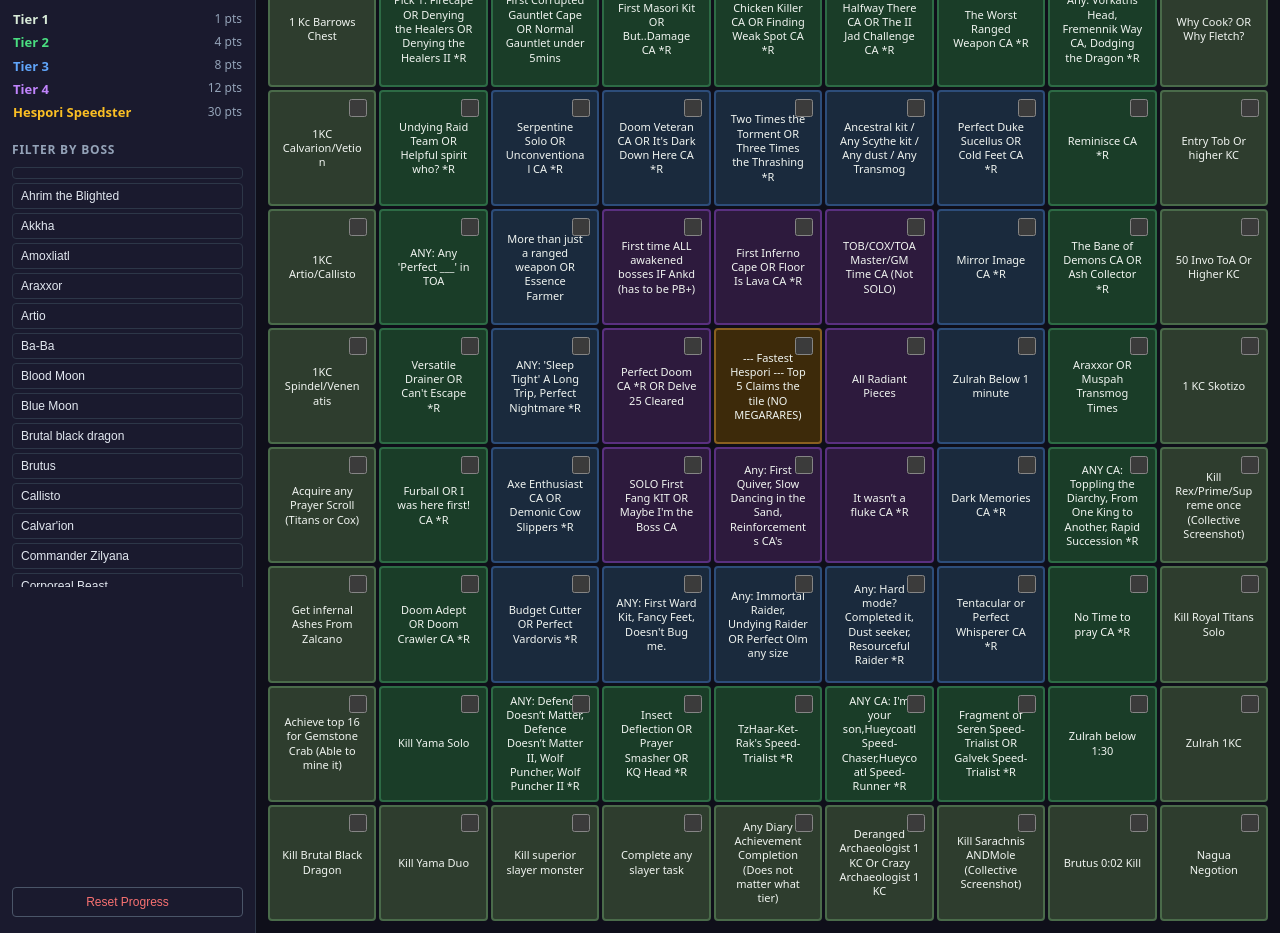
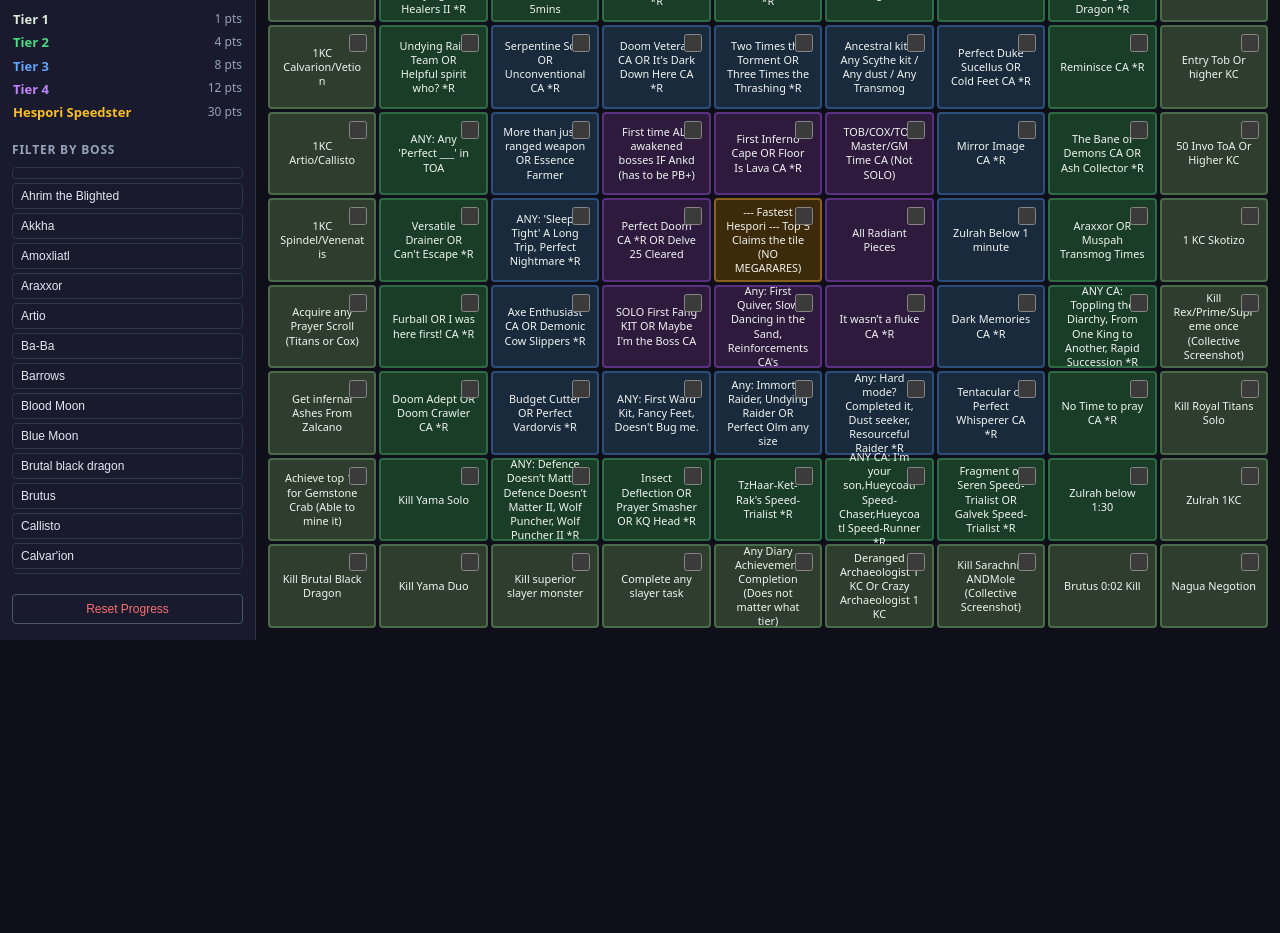
Before and after one commit to ppalumbo17/osrs-bingo-march-2026, a React (Vite) app: page / in a window 1280 px wide. Shown: the part 160-1093 px from the top of the page. After the commit the page ends 800 px from the top, so only its background shows below. Built offline with nearby package versions, Linux system fonts and the light colour scheme.

Commit message:
Updates to bingo data

```diff
--- a/src/data/bingoData.json
+++ b/src/data/bingoData.json
@@ -76,12 +76,14 @@
     "RelatedBosses": [
       "Blood Moon",
       "Blue Moon",
-      "Eclipse Moon"
+      "Eclipse Moon",
+      "Moons of Peril"
     ],
     "RelatedBossesLinks": [
       "https://oldschool.runescape.wiki/w/Blood_Moon",
       "https://oldschool.runescape.wiki/w/Blue_Moon",
-      "https://oldschool.runescape.wiki/w/Eclipse_Moon"
+      "https://oldschool.runescape.wiki/w/Eclipse_Moon",
+      "https://oldschool.runescape.wiki/w/Moons_of_Peril"
     ],
     "CellContent": "1 KC Lunar Chest",
     "CellLinks": [
@@ -98,7 +100,8 @@
       "Guthan the Infested",
       "Karil the Tainted",
       "Torag the Corrupted",
-      "Verac the Defiled"
+      "Verac the Defiled",
+      "Barrows"
     ],
     "RelatedBossesLinks": [
       "https://oldschool.runescape.wiki/w/Ahrim_the_Blighted",
@@ -106,7 +109,8 @@
       "https://oldschool.runescape.wiki/w/Guthan_the_Infested",
       "https://oldschool.runescape.wiki/w/Karil_the_Tainted",
       "https://oldschool.runescape.wiki/w/Torag_the_Corrupted",
-      "https://oldschool.runescape.wiki/w/Verac_the_Defiled"
+      "https://oldschool.runescape.wiki/w/Verac_the_Defiled",
+      "https://oldschool.runescape.wiki/w/Barrows"
     ],
     "CellContent": "Faithless Crypt Run CA",
     "CellLinks": [
@@ -119,11 +123,13 @@
     "YCell": 0,
     "RelatedBosses": [
       "General Graardor",
-      "K'ril Tsutsaroth"
+      "K'ril Tsutsaroth",
+      "God Wars Dungeon"
     ],
     "RelatedBossesLinks": [
       "https://oldschool.runescape.wiki/w/General_Graardor",
-      "https://oldschool.runescape.wiki/w/K%27ril_Tsutsaroth"
+      "https://oldschool.runescape.wiki/w/K%27ril_Tsutsaroth",
+      "https://oldschool.runescape.wiki/w/God_Wars_Dungeon"
     ],
     "CellContent": "1 KC Bandos AND 1 KC K'ril Tsutsaroth (Collective Screenshot)",
     "CellLinks": [
@@ -137,11 +143,13 @@
     "YCell": 0,
     "RelatedBosses": [
       "Commander Zilyana",
-      "Kree'arra"
+      "Kree'arra",
+      "God Wars Dungeon"
     ],
     "RelatedBossesLinks": [
       "https://oldschool.runescape.wiki/w/Commander_Zilyana",
-      "https://oldschool.runescape.wiki/w/Kree%27arra"
+      "https://oldschool.runescape.wiki/w/Kree%27arra",
+      "https://oldschool.runescape.wiki/w/God_Wars_Dungeon"
     ],
     "CellContent": "1 KC Zilyana AND 1KC Kree'ara (Collective Screenshot)",
     "CellLinks": [
@@ -159,7 +167,8 @@
       "Guthan the Infested",
       "Karil the Tainted",
       "Torag the Corrupted",
-      "Verac the Defiled"
+      "Verac the Defiled",
+      "Barrows"
     ],
     "RelatedBossesLinks": [
       "https://oldschool.runescape.wiki/w/Ahrim_the_Blighted",
@@ -167,7 +176,8 @@
       "https://oldschool.runescape.wiki/w/Guthan_the_Infested",
       "https://oldschool.runescape.wiki/w/Karil_the_Tainted",
       "https://oldschool.runescape.wiki/w/Torag_the_Corrupted",
-      "https://oldschool.runescape.wiki/w/Verac_the_Defiled"
+      "https://oldschool.runescape.wiki/w/Verac_the_Defiled",
+      "https://oldschool.runescape.wiki/w/Barrows"
     ],
     "CellContent": "1 Kc Barrows Chest",
     "CellLinks": [
@@ -179,10 +189,12 @@
     "XCell": 1,
     "YCell": 1,
     "RelatedBosses": [
-      "TzTok-Jad"
+      "TzTok-Jad",
+      "TzHaar Fight Cave"
     ],
     "RelatedBossesLinks": [
-      "https://oldschool.runescape.wiki/w/TzTok-Jad"
+      "https://oldschool.runescape.wiki/w/TzTok-Jad",
+      "https://oldschool.runescape.wiki/w/TzHaar_Fight_Cave"
     ],
     "CellContent": "Pick 1: Firecape OR Denying the Healers OR Denying the Healers II *R",
     "CellLinks": [
@@ -196,10 +208,12 @@
     "XCell": 2,
     "YCell": 1,
     "RelatedBosses": [
-      "Crystalline Hunllef"
+      "Crystalline Hunllef",
+      "The Gauntlet"
     ],
     "RelatedBossesLinks": [
-      "https://oldschool.runescape.wiki/w/Crystalline_Hunllef"
+      "https://oldschool.runescape.wiki/w/Crystalline_Hunllef",
+      "https://oldschool.runescape.wiki/w/The_Gauntlet"
     ],
     "CellContent": "First Corrupted Gauntlet Cape OR Normal Gauntlet under 5mins",
     "CellLinks": [
@@ -245,11 +259,13 @@
     "YCell": 1,
     "RelatedBosses": [
       "JalTok-Jad",
-      "TzKal-Zuk"
+      "TzKal-Zuk",
+      "Inferno"
     ],
     "RelatedBossesLinks": [
       "https://oldschool.runescape.wiki/w/JalTok-Jad",
-      "https://oldschool.runescape.wiki/w/TzKal-Zuk"
+      "https://oldschool.runescape.wiki/w/TzKal-Zuk",
+      "https://oldschool.runescape.wiki/w/Inferno"
     ],
     "CellContent": "Halfway There CA OR The II Jad Challenge CA *R",
     "CellLinks": [
@@ -262,10 +278,12 @@
     "XCell": 6,
     "YCell": 1,
     "RelatedBosses": [
-      "Tormented Demon"
+      "Kree'arra",
+      "God Wars Dungeon"
     ],
     "RelatedBossesLinks": [
-      "https://oldschool.runescape.wiki/w/Tormented_Demon"
+      "https://oldschool.runescape.wiki/w/Kree%27arra",
+      "https://oldschool.runescape.wiki/w/God_Wars_Dungeon"
     ],
     "CellContent": "The Worst Ranged Weapon CA *R",
     "CellLinks": [
@@ -313,11 +331,13 @@
     "YCell": 2,
     "RelatedBosses": [
       "Calvar'ion",
-      "Vet'ion"
+      "Vet'ion",
+      "Wilderness Bosses"
     ],
     "RelatedBossesLinks": [
       "https://oldschool.runescape.wiki/w/Calvar%27ion",
-      "https://oldschool.runescape.wiki/w/Vet%27ion"
+      "https://oldschool.runescape.wiki/w/Vet%27ion",
+      "https://oldschool.runescape.wiki/w/Wilderness_bosses"
     ],
     "CellContent": "1KC Calvarion/Vetion",
     "CellLinks": [
@@ -334,14 +354,16 @@
       "Ba-Ba",
       "Kephri",
       "Zebak",
-      "The Wardens"
+      "The Wardens",
+      "Tombs of Amascut"
     ],
     "RelatedBossesLinks": [
       "https://oldschool.runescape.wiki/w/Akkha",
       "https://oldschool.runescape.wiki/w/Ba-Ba",
       "https://oldschool.runescape.wiki/w/Kephri",
       "https://oldschool.runescape.wiki/w/Zebak",
-      "https://oldschool.runescape.wiki/w/The_Wardens"
+      "https://oldschool.runescape.wiki/w/The_Wardens",
+      "https://oldschool.runescape.wiki/w/Tombs_of_Amascut"
     ],
     "CellContent": "Undying Raid Team OR Helpful spirit who? *R",
     "CellLinks": [
@@ -355,11 +377,13 @@
     "YCell": 2,
     "RelatedBosses": [
       "Zulrah",
-      "The Leviathan"
+      "The Leviathan",
+      "Desert Treasure II"
     ],
     "RelatedBossesLinks": [
       "https://oldschool.runescape.wiki/w/Zulrah",
-      "https://oldschool.runescape.wiki/w/The_Leviathan"
+      "https://oldschool.runescape.wiki/w/The_Leviathan",
+      "https://oldschool.runescape.wiki/w/Desert_Treasure_II_-_The_Fallen_Empire"
     ],
     "CellContent": "Serpentine Solo OR Unconventional CA *R",
     "CellLinks": [
@@ -408,12 +432,18 @@
     "RelatedBosses": [
       "Great Olm",
       "Verzik Vitur",
-      "The Wardens"
+      "The Wardens",
+      "Chambers of Xeric",
+      "Theatre of Blood",
+      "Tombs of Amascut"
     ],
     "RelatedBossesLinks": [
       "https://oldschool.runescape.wiki/w/Great_Olm",
       "https://oldschool.runescape.wiki/w/Verzik_Vitur",
-      "https://oldschool.runescape.wiki/w/The_Wardens"
+      "https://oldschool.runescape.wiki/w/The_Wardens",
+      "https://oldschool.runescape.wiki/w/Chambers_of_Xeric",
+      "https://oldschool.runescape.wiki/w/Theatre_of_Blood",
+      "https://oldschool.runescape.wiki/w/Tombs_of_Amascut"
     ],
     "CellContent": "Ancestral kit / Any Scythe kit / Any dust / Any Transmog",
     "CellLinks": [
@@ -431,10 +461,12 @@
     "XCell": 6,
     "YCell": 2,
     "RelatedBosses": [
-      "Duke Sucellus"
+      "Duke Sucellus",
+      "Desert Treasure II"
     ],
     "RelatedBossesLinks": [
-      "https://oldschool.runescape.wiki/w/Duke_Sucellus"
+      "https://oldschool.runescape.wiki/w/Duke_Sucellus",
+      "https://oldschool.runescape.wiki/w/Desert_Treasure_II_-_The_Fallen_Empire"
     ],
     "CellContent": "Perfect Duke Sucellus OR Cold Feet CA *R",
     "CellLinks": [
@@ -447,10 +479,12 @@
     "XCell": 7,
     "YCell": 2,
     "RelatedBosses": [
-      "Commander Zilyana"
+      "Commander Zilyana",
+      "God Wars Dungeon"
     ],
     "RelatedBossesLinks": [
-      "https://oldschool.runescape.wiki/w/Commander_Zilyana"
+      "https://oldschool.runescape.wiki/w/Commander_Zilyana",
+      "https://oldschool.runescape.wiki/w/God_Wars_Dungeon"
     ],
     "CellContent": "Reminisce CA *R",
     "CellLinks": [
@@ -478,11 +512,13 @@
     "YCell": 3,
     "RelatedBosses": [
       "Artio",
-      "Callisto"
+      "Callisto",
+      "Wilderness Bosses"
     ],
     "RelatedBossesLinks": [
       "https://oldschool.runescape.wiki/w/Artio",
-      "https://oldschool.runescape.wiki/w/Callisto"
+      "https://oldschool.runescape.wiki/w/Callisto",
+      "https://oldschool.runescape.wiki/w/Wilderness_bosses"
     ],
     "CellContent": "1KC Artio/Callisto",
     "CellLinks": [
@@ -499,14 +535,16 @@
       "Ba-Ba",
       "Kephri",
       "Zebak",
-      "The Wardens"
+      "The Wardens",
+      "Tombs of Amascut"
     ],
     "RelatedBossesLinks": [
       "https://oldschool.runescape.wiki/w/Akkha",
       "https://oldschool.runescape.wiki/w/Ba-Ba",
       "https://oldschool.runescape.wiki/w/Kephri",
       "https://oldschool.runescape.wiki/w/Zebak",
-      "https://oldschool.runescape.wiki/w/Tumeken%27s_Warden"
+      "https://oldschool.runescape.wiki/w/Tumeken%27s_Warden",
+      "https://oldschool.runescape.wiki/w/Tombs_of_Amascut"
     ],
     "CellContent": "ANY: Any 'Perfect ___' in TOA",
     "CellLinks": [
@@ -543,13 +581,15 @@
       "Duke Sucellus",
       "The Leviathan",
       "The Whisperer",
-      "Vardorvis"
+      "Vardorvis",
+      "Desert Treasure II"
     ],
     "RelatedBossesLinks": [
       "https://oldschool.runescape.wiki/w/Duke_Sucellus",
       "https://oldschool.runescape.wiki/w/The_Leviathan",
       "https://oldschool.runescape.wiki/w/The_Whisperer",
-      "https://oldschool.runescape.wiki/w/Vardorvis"
+      "https://oldschool.runescape.wiki/w/Vardorvis",
+      "https://oldschool.runescape.wiki/w/Desert_Treasure_II_-_The_Fallen_Empire"
     ],
     "CellContent": "First time ALL awakened bosses IF Ankd (has to be PB+)",
     "CellLinks": [
@@ -561,10 +601,12 @@
     "XCell": 4,
     "YCell": 3,
     "RelatedBosses": [
-      "TzKal-Zuk"
+      "TzKal-Zuk",
+      "Inferno"
     ],
     "RelatedBossesLinks": [
-      "https://oldschool.runescape.wiki/w/TzKal-Zuk"
+      "https://oldschool.runescape.wiki/w/TzKal-Zuk",
+      "https://oldschool.runescape.wiki/w/Inferno"
     ],
     "CellContent": "First Inferno Cape OR Floor Is Lava CA *R",
     "CellLinks": [
@@ -579,12 +621,18 @@
     "RelatedBosses": [
       "Verzik Vitur",
       "Great Olm",
-      "The Wardens"
+      "The Wardens",
+      "Theatre of Blood",
+      "Chambers of Xeric",
+      "Tombs of Amascut"
     ],
     "RelatedBossesLinks": [
       "https://oldschool.runescape.wiki/w/Verzik_Vitur",
       "https://oldschool.runescape.wiki/w/Great_Olm",
-      "https://oldschool.runescape.wiki/w/Tumeken%27s_Warden"
+      "https://oldschool.runescape.wiki/w/Tumeken%27s_Warden",
+      "https://oldschool.runescape.wiki/w/Theatre_of_Blood",
+      "https://oldschool.runescape.wiki/w/Chambers_of_Xeric",
+      "https://oldschool.runescape.wiki/w/Tombs_of_Amascut"
     ],
     "CellContent": "TOB/COX/TOA Master/GM Time CA (Not SOLO)",
     "CellLinks": [
@@ -598,10 +646,12 @@
     "XCell": 6,
     "YCell": 3,
     "RelatedBosses": [
-      "Duke Sucellus"
+      "Duke Sucellus",
+      "Desert Treasure II"
     ],
     "RelatedBossesLinks": [
-      "https://oldschool.runescape.wiki/w/Duke_Sucellus"
+      "https://oldschool.runescape.wiki/w/Duke_Sucellus",
+      "https://oldschool.runescape.wiki/w/Desert_Treasure_II_-_The_Fallen_Empire"
     ],
     "CellContent": "Mirror Image CA *R",
     "CellLinks": [
@@ -631,10 +681,12 @@
     "XCell": 8,
     "YCell": 3,
     "RelatedBosses": [
-      "The Wardens"
+      "The Wardens",
+      "Tombs of Amascut"
     ],
     "RelatedBossesLinks": [
-      "https://oldschool.runescape.wiki/w/The_Wardens"
+      "https://oldschool.runescape.wiki/w/The_Wardens",
+      "https://oldschool.runescape.wiki/w/Tombs_of_Amascut"
     ],
     "CellContent": "50 Invo ToA Or Higher KC",
     "CellLinks": [
@@ -647,11 +699,13 @@
     "YCell": 4,
     "RelatedBosses": [
       "Spindel",
-      "Venenatis"
+      "Venenatis",
+      "Wilderness Bosses"
     ],
     "RelatedBossesLinks": [
       "https://oldschool.runescape.wiki/w/Spindel",
-      "https://oldschool.runescape.wiki/w/Venenatis"
+      "https://oldschool.runescape.wiki/w/Venenatis",
+      "https://oldschool.runescape.wiki/w/Wilderness_bosses"
     ],
     "CellContent": "1KC Spindel/Venenatis",
     "CellLinks": [
@@ -794,11 +848,13 @@
     "YCell": 5,
     "RelatedBosses": [
       "Royal Titans",
-      "Great Olm"
+      "Great Olm",
+      "Chambers of Xeric"
     ],
     "RelatedBossesLinks": [
       "https://oldschool.runescape.wiki/w/Royal_Titans",
-      "https://oldschool.runescape.wiki/w/Great_Olm"
+      "https://oldschool.runescape.wiki/w/Great_Olm",
+      "https://oldschool.runescape.wiki/w/Chambers_of_Xeric"
     ],
     "CellContent": "Acquire any Prayer Scroll (Titans or Cox)",
     "CellLinks": [
@@ -813,10 +869,12 @@
     "XCell": 1,
     "YCell": 5,
     "RelatedBosses": [
-      "Sol Heredit"
+      "Sol Heredit",
+      "Fortis Colosseum"
     ],
     "RelatedBossesLinks": [
-      "https://oldschool.runescape.wiki/w/Sol_Heredit"
+      "https://oldschool.runescape.wiki/w/Sol_Heredit",
+      "https://oldschool.runescape.wiki/w/Fortis_Colosseum"
     ],
     "CellContent": "Furball OR I was here first! CA *R",
     "CellLinks": [
@@ -830,11 +888,13 @@
     "YCell": 5,
     "RelatedBosses": [
       "Vardorvis",
-      "Brutus"
+      "Brutus",
+      "Desert Treasure II"
     ],
     "RelatedBossesLinks": [
       "https://oldschool.runescape.wiki/w/Vardorvis",
-      "https://oldschool.runescape.wiki/w/Brutus"
+      "https://oldschool.runescape.wiki/w/Brutus",
+      "https://oldschool.runescape.wiki/w/Desert_Treasure_II_-_The_Fallen_Empire"
     ],
     "CellContent": "Axe Enthusiast CA OR Demonic Cow Slippers *R",
     "CellLinks": [
@@ -847,10 +907,12 @@
     "XCell": 3,
     "YCell": 5,
     "RelatedBosses": [
-      "The Wardens"
+      "The Wardens",
+      "Tombs of Amascut"
     ],
     "RelatedBossesLinks": [
-      "https://oldschool.runescape.wiki/w/The_Wardens"
+      "https://oldschool.runescape.wiki/w/The_Wardens",
+      "https://oldschool.runescape.wiki/w/Tombs_of_Amascut"
     ],
     "CellContent": "SOLO First Fang KIT OR Maybe I'm the Boss CA",
     "CellLinks": [
@@ -863,10 +925,12 @@
     "XCell": 4,
     "YCell": 5,
     "RelatedBosses": [
-      "Sol Heredit"
+      "Sol Heredit",
+      "Fortis Colosseum"
     ],
     "RelatedBossesLinks": [
-      "https://oldschool.runescape.wiki/w/Sol_Heredit"
+      "https://oldschool.runescape.wiki/w/Sol_Heredit",
+      "https://oldschool.runescape.wiki/w/Fortis_Colosseum"
     ],
     "CellContent": "Any: First Quiver, Slow Dancing in the Sand, Reinforcements CA's",
     "CellLinks": [
@@ -881,11 +945,13 @@
     "YCell": 5,
     "RelatedBosses": [
       "JalTok-Jad",
-      "TzKal-Zuk"
+      "TzKal-Zuk",
+      "Inferno"
     ],
     "RelatedBossesLinks": [
       "https://oldschool.runescape.wiki/w/JalTok-Jad",
-      "https://oldschool.runescape.wiki/w/TzKal-Zuk"
+      "https://oldschool.runescape.wiki/w/TzKal-Zuk",
+      "https://oldschool.runescape.wiki/w/Inferno"
     ],
     "CellContent": "It wasn’t a fluke CA *R",
     "CellLinks": [
@@ -897,10 +963,12 @@
     "XCell": 6,
     "YCell": 5,
     "RelatedBosses": [
-      "The Whisperer"
+      "The Whisperer",
+      "Desert Treasure II"
     ],
     "RelatedBossesLinks": [
-      "https://oldschool.runescape.wiki/w/The_Whisperer"
+      "https://oldschool.runescape.wiki/w/The_Whisperer",
+      "https://oldschool.runescape.wiki/w/Desert_Treasure_II_-_The_Fallen_Empire"
     ],
     "CellContent": "Dark Memories CA *R",
     "CellLinks": [
@@ -914,12 +982,14 @@
     "RelatedBosses": [
       "Dagannoth Prime",
       "Dagannoth Rex",
-      "Dagannoth Supreme"
+      "Dagannoth Supreme",
+      "Dagannoth Kings"
     ],
     "RelatedBossesLinks": [
       "https://oldschool.runescape.wiki/w/Dagannoth_Prime",
       "https://oldschool.runescape.wiki/w/Dagannoth_Rex",
-      "https://oldschool.runescape.wiki/w/Dagannoth_Supreme"
+      "https://oldschool.runescape.wiki/w/Dagannoth_Supreme",
+      "https://oldschool.runescape.wiki/w/Dagannoth_Kings"
     ],
     "CellContent": "ANY CA: Toppling the Diarchy, From One King to Another, Rapid Succession *R",
     "CellLinks": [
@@ -935,12 +1005,14 @@
     "RelatedBosses": [
       "Dagannoth Prime",
       "Dagannoth Rex",
-      "Dagannoth Supreme"
+      "Dagannoth Supreme",
+      "Dagannoth Kings"
     ],
     "RelatedBossesLinks": [
       "https://oldschool.runescape.wiki/w/Dagannoth_Prime",
       "https://oldschool.runescape.wiki/w/Dagannoth_Rex",
-      "https://oldschool.runescape.wiki/w/Dagannoth_Supreme"
+      "https://oldschool.runescape.wiki/w/Dagannoth_Supreme",
+      "https://oldschool.runescape.wiki/w/Dagannoth_Kings"
     ],
     "CellContent": "Kill Rex/Prime/Supreme once (Collective Screenshot)",
     "CellLinks": [
@@ -986,10 +1058,12 @@
     "XCell": 2,
     "YCell": 6,
     "RelatedBosses": [
-      "Vardorvis"
+      "Vardorvis",
+      "Desert Treasure II"
     ],
     "RelatedBossesLinks": [
-      "https://oldschool.runescape.wiki/w/Vardorvis"
+      "https://oldschool.runescape.wiki/w/Vardorvis",
+      "https://oldschool.runescape.wiki/w/Desert_Treasure_II_-_The_Fallen_Empire"
     ],
     "CellContent": "Budget Cutter OR Perfect Vardorvis *R",
     "CellLinks": [
@@ -1021,10 +1095,12 @@
     "XCell": 4,
     "YCell": 6,
     "RelatedBosses": [
-      "Great Olm"
+      "Great Olm",
+      "Chambers of Xeric"
     ],
     "RelatedBossesLinks": [
-      "https://oldschool.runescape.wiki/w/Great_Olm"
+      "https://oldschool.runescape.wiki/w/Great_Olm",
+      "https://oldschool.runescape.wiki/w/Chambers_of_Xeric"
     ],
     "CellContent": "Any: Immortal Raider, Undying Raider OR Perfect Olm any size",
     "CellLinks": [
@@ -1039,11 +1115,15 @@
     "YCell": 6,
     "RelatedBosses": [
       "Great Olm",
-      "Verzik Vitur"
+      "Verzik Vitur",
+      "Chambers of Xeric",
+      "Theatre of Blood"
     ],
     "RelatedBossesLinks": [
       "https://oldschool.runescape.wiki/w/Great_Olm",
-      "https://oldschool.runescape.wiki/w/Verzik_Vitur"
+      "https://oldschool.runescape.wiki/w/Verzik_Vitur",
+      "https://oldschool.runescape.wiki/w/Chambers_of_Xeric",
+      "https://oldschool.runescape.wiki/w/Theatre_of_Blood"
     ],
     "CellContent": "Any: Hard mode? Completed it, Dust seeker, Resourceful Raider *R",
     "CellLinks": [
@@ -1057,10 +1137,12 @@
     "XCell": 6,
     "YCell": 6,
     "RelatedBosses": [
-      "The Whisperer"
+      "The Whisperer",
+      "Desert Treasure II"
     ],
     "RelatedBossesLinks": [
-      "https://oldschool.runescape.wiki/w/The_Whisperer"
+      "https://oldschool.runescape.wiki/w/The_Whisperer",
+      "https://oldschool.runescape.wiki/w/Desert_Treasure_II_-_The_Fallen_Empire"
     ],
     "CellContent": "Tentacular or Perfect Whisperer CA *R",
     "CellLinks": [
@@ -1133,12 +1215,10 @@
     "XCell": 2,
     "YCell": 7,
     "RelatedBosses": [
-      "The Wardens",
-      "Commander Zilyana"
+      "The Gauntlet"
     ],
     "RelatedBossesLinks": [
-      "https://oldschool.runescape.wiki/w/The_Wardens",
-      "https://oldschool.runescape.wiki/w/Commander_Zilyana"
+      "https://oldschool.runescape.wiki/w/The_Gauntlet"
     ],
     "CellContent": "ANY: Defence Doesn’t Matter, Defence Doesn’t Matter II, Wolf Puncher, Wolf Puncher II *R",
     "CellLinks": [
@@ -1170,10 +1250,12 @@
     "XCell": 4,
     "YCell": 7,
     "RelatedBosses": [
-      "TzKal-Zuk"
+      "TzKal-Zuk",
+      "Inferno"
     ],
     "RelatedBossesLinks": [
-      "https://oldschool.runescape.wiki/w/TzKal-Zuk"
+      "https://oldschool.runescape.wiki/w/TzKal-Zuk",
+      "https://oldschool.runescape.wiki/w/Inferno"
     ],
     "CellContent": "TzHaar-Ket-Rak's Speed-Trialist *R",
     "CellLinks": [
--- a/src/index.css
+++ b/src/index.css
@@ -37,18 +37,34 @@
 
 /* ── Reset ── */
 *, *::before, *::after { box-sizing: border-box; }
-body { margin: 0; background: var(--page-bg); color: var(--tile-text); }
+
+html, body {
+  height: 100%;
+  margin: 0;
+  overflow: hidden;
+}
+
+body {
+  background: var(--page-bg);
+  color: var(--tile-text);
+}
+
+#root {
+  height: 100%;
+}
 
 /* ── Layout ── */
 .app-layout {
   display: flex;
-  min-height: 100svh;
+  height: 100vh;
+  overflow: hidden;
 }
 
 /* ── Sidebar ── */
 .sidebar {
   width: 20%;
   min-width: 200px;
+  height: 100vh;
   background: var(--sidebar-bg);
   border-right: 1px solid var(--sidebar-border);
   padding: 16px 12px;
@@ -128,7 +144,8 @@ body { margin: 0; background: var(--page-bg); color: var(--tile-text); }
   flex-direction: column;
   gap: 4px;
   overflow-y: auto;
-  max-height: 420px;
+  flex: 1;
+  min-height: 0;
 }
 
 .boss-btn {
@@ -171,13 +188,13 @@ body { margin: 0; background: var(--page-bg); color: var(--tile-text); }
   grid-template-rows: repeat(9, 1fr);
   gap: 3px;
   padding: 12px;
-  align-content: start;
+  overflow: hidden;
 }
 
 /* ── Board tile ── */
 .board-tile {
   position: relative;
-  min-height: 80px;
+  min-height: 0;
   padding: 6px;
   border-radius: 4px;
   border: 2px solid transparent;
@@ -201,12 +218,12 @@ body { margin: 0; background: var(--page-bg); color: var(--tile-text); }
 
 /* Tile text */
 .tile-content {
-  font-size: 11px;
+  font-size: clamp(8px, 0.85vw, 12px);
   line-height: 1.3;
   color: var(--tile-text);
   word-break: break-word;
   text-align: center;
-  padding: 0 6px;
+  padding: 0 4px;
 }
 
 /* Completed state */
@@ -423,8 +440,7 @@ body { margin: 0; background: var(--page-bg); color: var(--tile-text); }
 /* ── Responsive ── */
 @media (max-width: 768px) {
   .app-layout { flex-direction: column; }
-  .sidebar { width: 100%; max-height: 260px; }
-  .board { grid-template-columns: repeat(9, minmax(0, 1fr)); padding: 6px; gap: 2px; }
-  .board-tile { min-height: 50px; }
-  .tile-content { font-size: 9px; }
+  .sidebar { width: 100%; height: auto; max-height: 35vh; }
+  .board { padding: 4px; gap: 2px; }
+  .tile-content { font-size: clamp(7px, 1.8vw, 10px); }
 }
```
Also changed, not shown: 5 other files (tests, documents, lock files or other folders).
